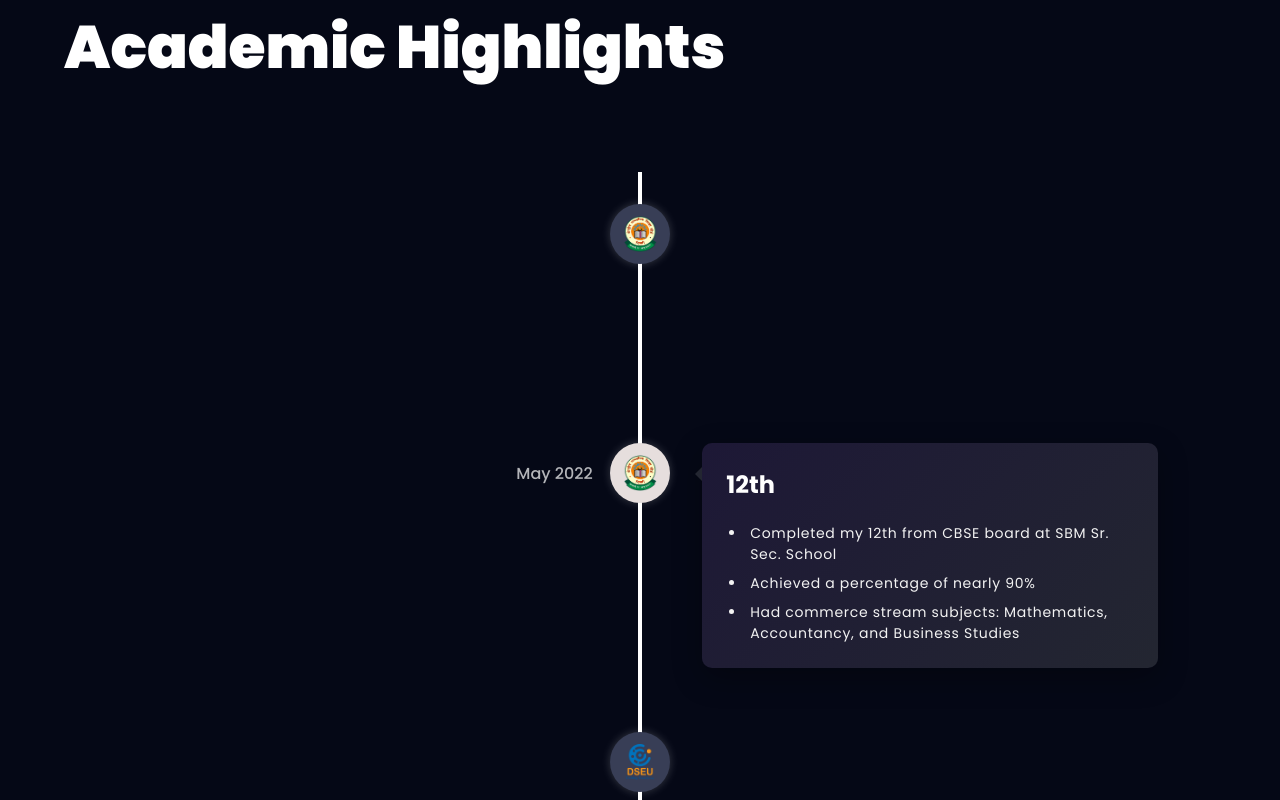
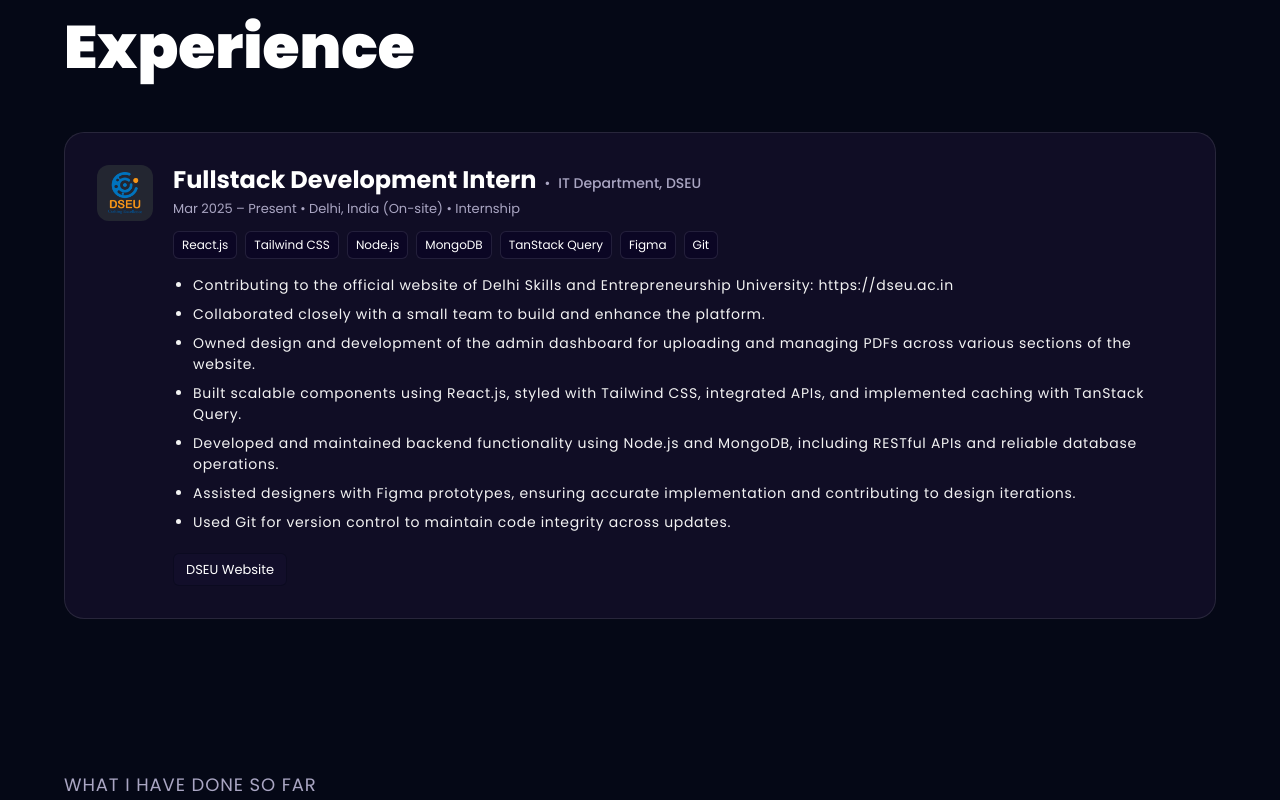
Before and after one commit to ChadGotei/Portfolio, a React (Vite) app: page / in a window 1280 px wide. Shown: the part 1680-2480 px from the top of the page. Built offline with nearby package versions, Linux system fonts and the light colour scheme.

Commit message:
added internship details

```diff
--- a/src/App.jsx
+++ b/src/App.jsx
@@ -2,14 +2,15 @@ import { BrowserRouter } from "react-router-dom";
 import { Toaster } from "react-hot-toast";
 import {
   About,
-  Experience,
   Socials,
   Hero,
   Navbar,
   Tech,
   Works,
   Footer,
+  Academic,
 } from "./components";
+import Experience from "./components/Experience";
 
 export default function App() {
   return (
@@ -21,6 +22,7 @@ export default function App() {
         </div>
         <About />
         <Experience />
+        <Academic />
         <Tech />
         <Works />
         <Socials />
--- /dev/null
+++ b/src/components/Academic.jsx
@@ -0,0 +1,85 @@
+import {
+  VerticalTimeline,
+  VerticalTimelineElement,
+} from "react-vertical-timeline-component";
+import { motion } from "framer-motion";
+
+import "react-vertical-timeline-component/style.min.css";
+
+import { styles } from "../styles";
+import { academics as experiences } from "../constants";
+import { textVariant } from "../utils/motion";
+import SectionWrapper from "../hoc/SectionWrapper";
+
+const Academic = () => {
+  return (
+    <>
+      <motion.div variants={textVariant()}>
+        <p className={styles.sectionSubText}>What I have done so far</p>
+        <h2 className={styles.sectionHeadText}>Academic Highlights</h2>
+      </motion.div>
+
+      <div className="mt-20 flex flex-col">
+        <VerticalTimeline>
+          {experiences.map((experience, index) => (
+            <AcademicCard key={index} experience={experience} />
+          ))}
+        </VerticalTimeline>
+      </div>
+    </>
+  );
+};
+
+const AcademicCard = ({ experience }) => {
+  return (
+    <VerticalTimelineElement
+      contentStyle={{
+        background: "linear-gradient(135deg, #1d1836 0%, #232631 100%)",
+        color: "#fff",
+        borderRadius: "10px",
+        boxShadow: "0px 10px 30px rgba(0, 0, 0, 0.3)",
+      }}
+      contentArrowStyle={{ borderRight: "7px solid #232631" }}
+      date={experience.date}
+      iconStyle={{
+        background: experience.iconBg,
+        boxShadow: "0px 0px 10px rgba(255, 255, 255, 0.2)",
+      }}
+      icon={
+        <div className="flex items-center justify-center w-full h-full">
+          <img
+            src={experience.icon}
+            alt={experience.board}
+            className="w-[60%] h-[60%] object-contain cursor-pointer transition-transform hover:scale-110"
+          />
+        </div>
+      }
+    >
+      <motion.div whileHover={{ scale: 1.03 }} transition={{ duration: 0.3 }}>
+        <h3 className="text-white text-[24px] font-bold">{experience.title}</h3>
+        <p
+          className="text-secondary text-[16px] font-semibold"
+          style={{ margin: 0 }}
+        >
+          {experience.board}
+        </p>
+      </motion.div>
+
+      <ul className="mt-5 list-disc ml-5 space-y-2">
+        {experience.points.map((point, index) => (
+          <motion.li
+            key={`experience-point${index}`}
+            className="text-white-100 text-[14px] pl-1 tracking-wider"
+            initial={{ opacity: 0, x: -10 }}
+            animate={{ opacity: 1, x: 0 }}
+            transition={{ duration: 0.4, delay: index * 0.2 }}
+          >
+            {point}
+          </motion.li>
+        ))}
+      </ul>
+    </VerticalTimelineElement>
+  );
+};
+
+export default SectionWrapper(Academic, "academic");
--- a/src/components/Experience.jsx
+++ b/src/components/Experience.jsx
@@ -1,85 +1,104 @@
-import {
-  VerticalTimeline,
-  VerticalTimelineElement,
-} from "react-vertical-timeline-component";
 import { motion } from "framer-motion";
-
-import "react-vertical-timeline-component/style.min.css";
-
+import SectionWrapper from "../hoc/SectionWrapper";
 import { styles } from "../styles";
-import { experiences } from "../constants";
-import { textVariant } from "../utils/motion";
-import SectionWrapper from "../hoc/SectionWrapper";
+import { textVariant, fadeIn } from "../utils/motion";
+import { internship } from "../constants";
 
 const Experience = () => {
   return (
     <>
       <motion.div variants={textVariant()}>
-        <p className={styles.sectionSubText}>What I have done so far</p>
-        <h2 className={styles.sectionHeadText}>Academic Highlights</h2>
+        <p className={styles.sectionSubText}>Where I’ve worked</p>
+        <h2 className={styles.sectionHeadText}>Experience</h2>
       </motion.div>
 
-      <div className="mt-20 flex flex-col">
-        <VerticalTimeline>
-          {experiences.map((experience, index) => (
-            <ExperienceCard key={index} experience={experience} />
-          ))}
-        </VerticalTimeline>
-      </div>
+      <motion.div
+        variants={fadeIn("", "", 0.15, 1)}
+        className="mt-10 bg-black-100 rounded-[20px] p-6 sm:p-8 border border-white/10"
+      >
+        <div className="flex items-start gap-5">
+          {/* icon / logo */}
+          {internship.icon && (
+            <div
+              className="shrink-0 w-14 h-14 rounded-xl flex items-center justify-center"
+              style={{ background: internship.iconBg || "#151030" }}
+            >
+              <img
+                src={internship.icon}
+                alt={internship.company}
+                className="w-3/4 h-3/4 object-contain"
+                loading="lazy"
+              />
+            </div>
+          )}
+
+          {/* header */}
+          <div className="flex-1">
+            <div className="flex flex-wrap items-baseline gap-2">
+              <h3 className="text-white text-[22px] sm:text-[24px] font-bold leading-tight">
+                {internship.title}
+              </h3>
+              <span className="text-secondary text-[14px]">•</span>
+              <p className="text-secondary text-[14px] font-medium">
+                {internship.company}
+              </p>
+            </div>
+
+            <div className="mt-1 text-secondary text-[12px] sm:text-[13px]">
+              <span>{internship.date}</span>
+              {internship.location ? <span> • {internship.location}</span> : null}
+              {internship.type ? <span> • {internship.type}</span> : null}
+            </div>
+
+            {/* tech stack tags */}
+            {Array.isArray(internship.stack) && internship.stack.length > 0 && (
+              <div className="mt-3 flex flex-wrap gap-2">
+                {internship.stack.map((t) => (
+                  <span
+                    key={t}
+                    className="text-[12px] px-2 py-1 rounded-md bg-black-200/60 border border-white/10"
+                  >
+                    {t}
+                  </span>
+                ))}
+              </div>
+            )}
+
+            {/* bullets */}
+            {Array.isArray(internship.points) && internship.points.length > 0 && (
+              <ul className="mt-4 list-disc ml-5 space-y-2">
+                {internship.points.map((p, i) => (
+                  <li
+                    key={`intern-point-${i}`}
+                    className="text-white-100 text-[14px] tracking-wider"
+                  >
+                    {p}
+                  </li>
+                ))}
+              </ul>
+            )}
+
+            {/* links */}
+            {(internship.links?.length ?? 0) > 0 && (
+              <div className="mt-5 flex flex-wrap gap-3">
+                {internship.links.map((l) => (
+                  <a
+                    key={l.href}
+                    href={l.href}
+                    target="_blank"
+                    rel="noreferrer"
+                    className="text-[13px] px-3 py-1.5 rounded-md border border-primary/50 bg-tertiary/60 hover:bg-tertiary transition"
+                  >
+                    {l.label}
+                  </a>
+                ))}
+              </div>
+            )}
+          </div>
+        </div>
+      </motion.div>
     </>
   );
 };
 
-const ExperienceCard = ({ experience }) => {
-  return (
-    <VerticalTimelineElement
-      contentStyle={{
-        background: "linear-gradient(135deg, #1d1836 0%, #232631 100%)",
-        color: "#fff",
-        borderRadius: "10px",
-        boxShadow: "0px 10px 30px rgba(0, 0, 0, 0.3)",
-      }}
-      contentArrowStyle={{ borderRight: "7px solid #232631" }}
-      date={experience.date}
-      iconStyle={{
-        background: experience.iconBg,
-        boxShadow: "0px 0px 10px rgba(255, 255, 255, 0.2)",
-      }}
-      icon={
-        <div className="flex items-center justify-center w-full h-full">
-          <img
-            src={experience.icon}
-            alt={experience.board}
-            className="w-[60%] h-[60%] object-contain cursor-pointer transition-transform hover:scale-110"
-          />
-        </div>
-      }
-    >
-      <motion.div whileHover={{ scale: 1.03 }} transition={{ duration: 0.3 }}>
-        <h3 className="text-white text-[24px] font-bold">{experience.title}</h3>
-        <p
-          className="text-secondary text-[16px] font-semibold"
-          style={{ margin: 0 }}
-        >
-          {experience.board}
-        </p>
-      </motion.div>
-
-      <ul className="mt-5 list-disc ml-5 space-y-2">
-        {experience.points.map((point, index) => (
-          <motion.li
-            key={`experience-point${index}`}
-            className="text-white-100 text-[14px] pl-1 tracking-wider"
-            initial={{ opacity: 0, x: -10 }}
-            animate={{ opacity: 1, x: 0 }}
-            transition={{ duration: 0.4, delay: index * 0.2 }}
-          >
-            {point}
-          </motion.li>
-        ))}
-      </ul>
-    </VerticalTimelineElement>
-  );
-};
-
-export default SectionWrapper(Experience, "work");
+export default SectionWrapper(Experience, "experience");
--- a/src/components/index.js
+++ b/src/components/index.js
@@ -2,7 +2,7 @@ import Hero from './Hero';
 import Navbar from './Navbar';
 import About from './About';
 import Tech from './Tech';
-import Experience from './Experience';
+import Academic from './Academic';
 import Works from './Projects';
 import Socials from './Socials';
 import Footer from './Footer';
@@ -12,7 +12,7 @@ export {
   Navbar,
   About,
   Tech,
-  Experience,
+  Academic,
   Works,
   Socials,
   Footer,
--- a/src/constants/index.js
+++ b/src/constants/index.js
@@ -38,7 +38,11 @@ export const navLinks = [
     title: "About",
   },
   {
-    id: "work",
+    id: "experience",
+    title: "Experience"
+  },
+  {
+    id: "academic",
     title: "Academic",
   },
   {
@@ -138,18 +142,7 @@ const technologies = [
   },
 ];
 
-const experiences = [
-  {
-    title: "10th",
-    Board: "CBSE",
-    icon: cbse,
-    iconBg: "#383E56",
-    date: "March 2020",
-    points: [
-      "Completed my 10th from CBSE board at SBM Sr. Sec. School",
-      "Achieved a percentage of 84.4%",
-    ],
-  },
+const academics = [
   {
     title: "12th",
     Board: "CBSE",
@@ -167,9 +160,9 @@ const experiences = [
     Board: "DSEU",
     icon: dseu,
     iconBg: "#383E56",
-    date: "Dec 2022 - ongoing",
+    date: "2022 - 2025",
     points: [
-      "Currently pursuing a Bachelor of Computer Applications (BCA) from DSEU Ambedkar Shakarpur I",
+      "Bachelor of Computer Applications (BCA) from DSEU Ambedkar Shakarpur I",
       "Maintaining a CGPA above 8.5 so far",
       "Have studied core low-level languages such as C++ and Java, among others",
     ],
@@ -381,4 +374,29 @@ const socials = [
 ];
 
 
-export { services, technologies, experiences, projects, socials };
+const internship = {
+  title: "Fullstack Development Intern",
+  company: "IT Department, DSEU",
+  date: "Mar 2025 – Present",
+  location: "Delhi, India (On-site)",
+  type: "Internship",
+  icon: dseu,
+  iconBg: "#232631",
+  stack: ["React.js", "Tailwind CSS", "Node.js", "MongoDB", "TanStack Query", "Figma", "Git"],
+  points: [
+    "Contributing to the official website of Delhi Skills and Entrepreneurship University: https://dseu.ac.in",
+    "Collaborated closely with a small team to build and enhance the platform.",
+    "Owned design and development of the admin dashboard for uploading and managing PDFs across various sections of the website.",
+    "Built scalable components using React.js, styled with Tailwind CSS, integrated APIs, and implemented caching with TanStack Query.",
+    "Developed and maintained backend functionality using Node.js and MongoDB, including RESTful APIs and reliable database operations.",
+    "Assisted designers with Figma prototypes, ensuring accurate implementation and contributing to design iterations.",
+    "Used Git for version control to maintain code integrity across updates.",
+  ],
+  links: [
+    { label: "DSEU Website", href: "https://dseu.ac.in" },
+  ],
+};
+
+
+
+export { services, technologies, academics, projects, socials, internship };
```
